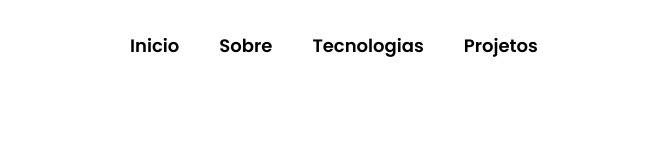
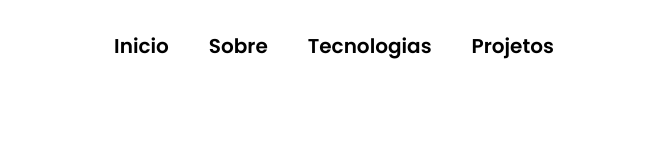
Before and after one commit to mfjack/Portfolio, a Next.js app: page / in a window 1280 px wide. Shown: the top 160 px of the page, without its empty margins (306-973 px from the left). Built offline with nearby package versions, Linux system fonts and the light colour scheme.

Commit message:
style: estilização do header add responsividade

```diff
--- a/app/_components/header.tsx
+++ b/app/_components/header.tsx
@@ -19,7 +19,7 @@ const Header = () => {
       <div className="w-full">
          <header className="flex items-center justify-center p-5">
             <nav className="hidden md:block">
-               <ul className="flex items-center justify-center gap-10 md:text-lg">
+               <ul className="flex items-center justify-center gap-10 md:text-xl">
                   <Link onClick={closeMenu} href={"/"}>
                      <li className="font-semibold hover:text-purple-500">Inicio</li>
                   </Link>
@@ -41,8 +41,8 @@ const Header = () => {
          </header>
 
          {menu && (
-            <nav className="text-center fixed w-full bg-white h-full flex items-center justify-center">
-               <ul className="flex flex-col w-full">
+            <nav className="text-center fixed w-full bg-white h-screen flex items-center justify-center">
+               <ul className="flex flex-col w-full h-screen justify-center">
                   <Link onClick={closeMenu} className="" href={"/"}>
                      <li className="font-semibold hover:bg-purple-500 hover:text-white py-3">Inicio</li>
                   </Link>
```
